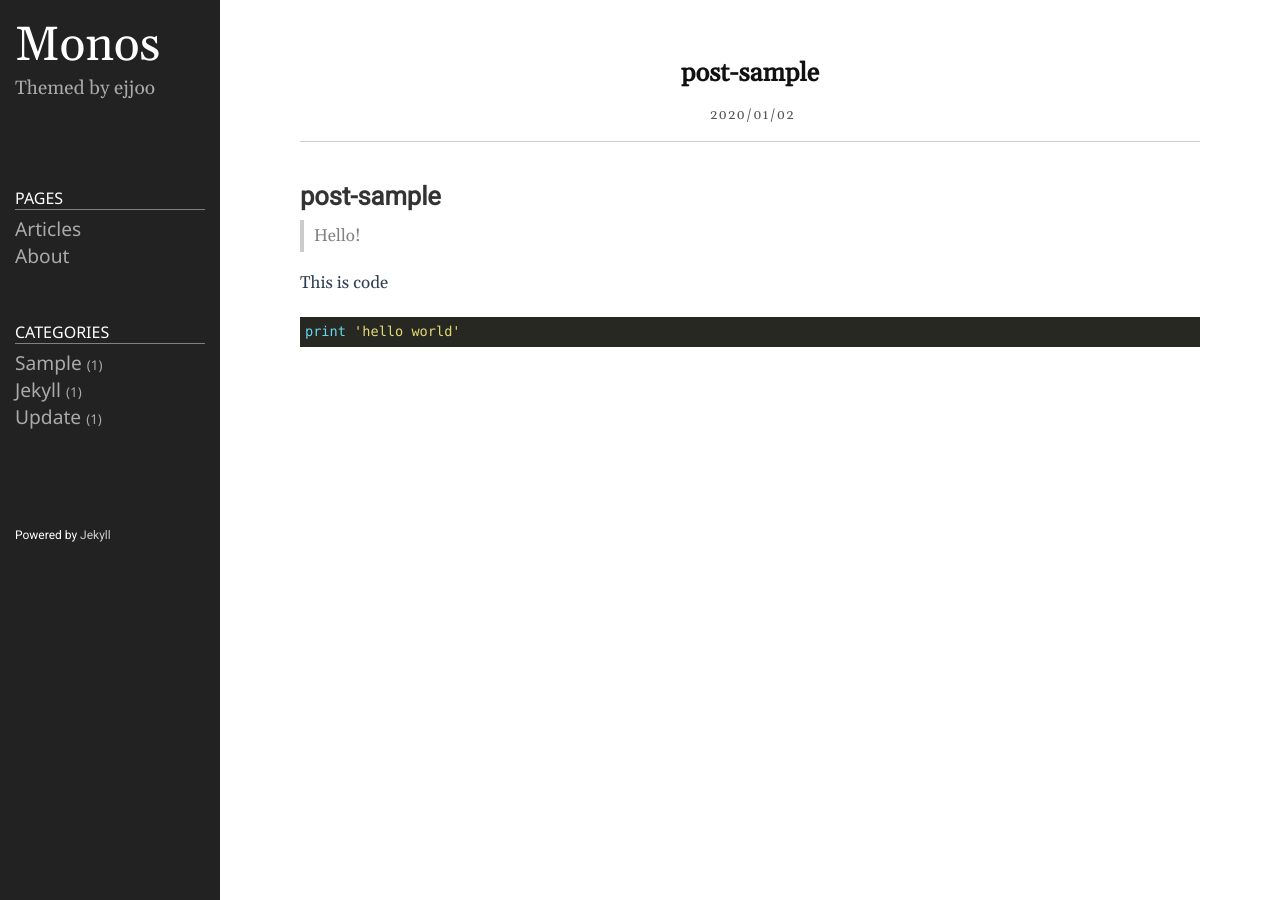
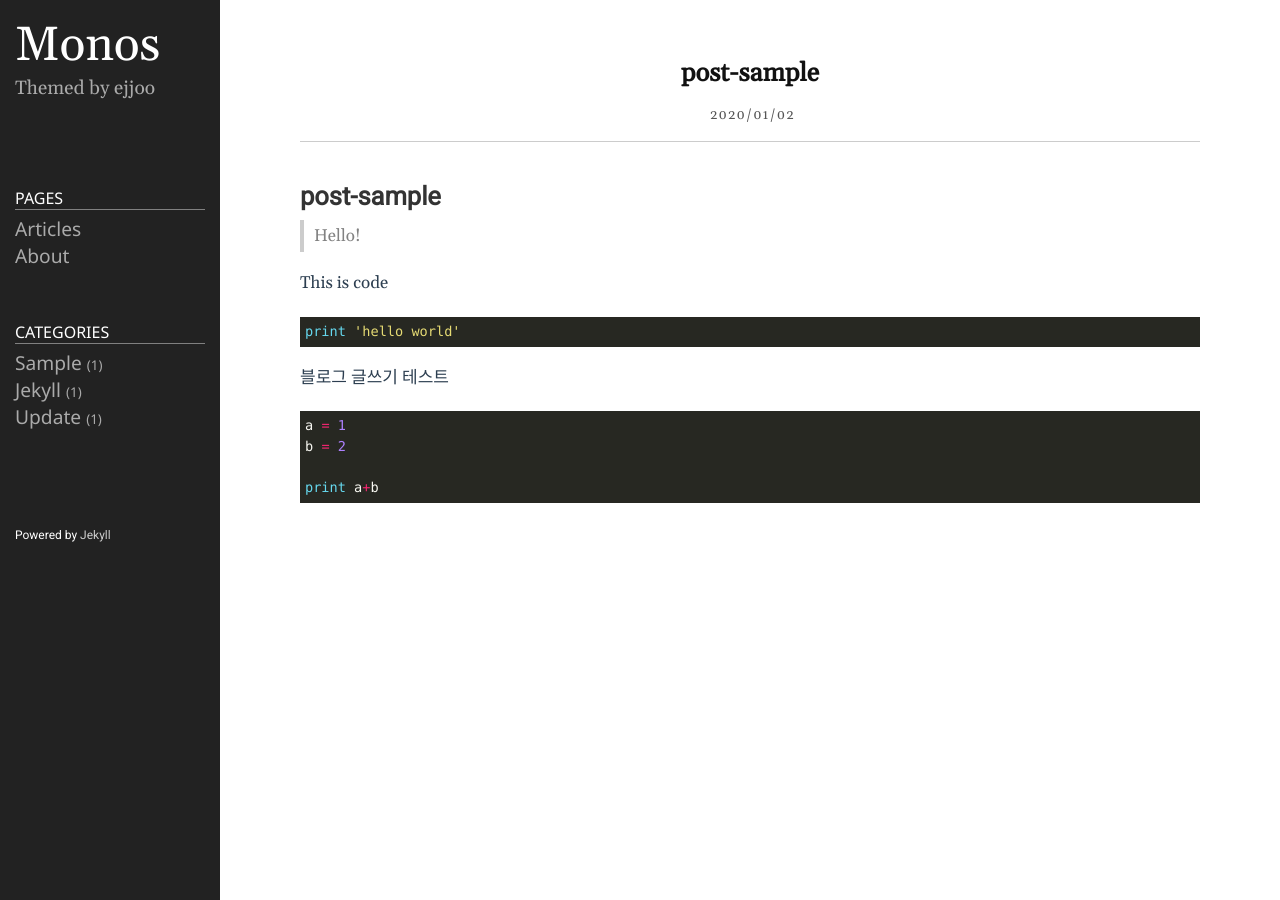
Before and after one commit to ybbin86/ybbin86.github.io, a Jekyll site: the page built from _posts/2020-01-02-post1.markdown, in a window 1280 px wide. Built offline with Jekyll 4.4.1, drawn with Linux system fonts in a browser that asks for light colours.

Commit message:
Update 2020-01-02-post1.markdown

````diff
--- a/_posts/2020-01-02-post1.markdown
+++ b/_posts/2020-01-02-post1.markdown
@@ -11,3 +11,11 @@ This is code
 ```python
 print 'hello world'
 ```
+
+블로그 글쓰기 테스트
+```python
+a = 1
+b = 2
+
+print a+b
+```
````
